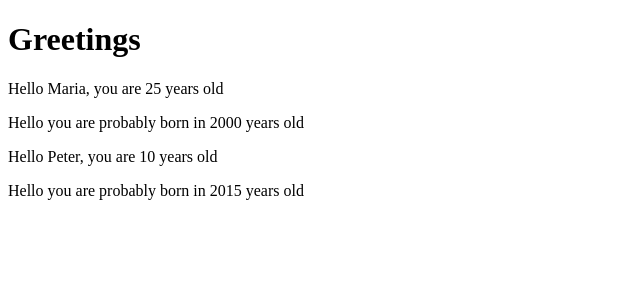
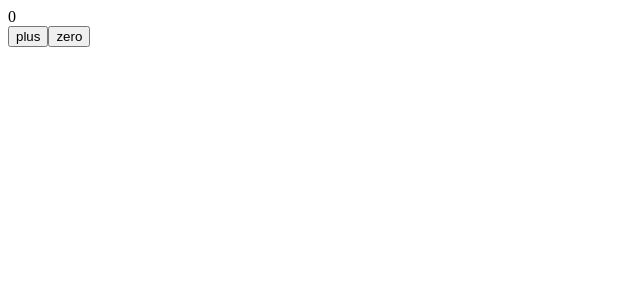
Before and after one commit to codecrafteddesings/CursoFullStackOpen, a React (Vite) app in the folder parte1/unicafe/: page / in a window 1280 px wide. Shown: the top 300 px of the page, without its empty margins (0-640 px from the left). Built offline with nearby package versions, Linux system fonts and the light colour scheme.

Commit message:
refactor: reemplazar componente Hello con lógica de contador en App

```diff
--- a/parte1/unicafe/src/App.jsx
+++ b/parte1/unicafe/src/App.jsx
@@ -1,30 +1,19 @@
-const Hello = (props) => {
-  const bornYear = () => {
-    const yeatNow = new Date().getFullYear()
-    return yeatNow - props.age;
-  }
+import { useState } from "react";
+
+const App = () => {
+  const [counter, setCounter] = useState(0);
+
+  const increaseByOne = () => setCounter(counter + 1);
+  const setToZero = () => setCounter(0);
+
   return (
     <div>
-      <p>
-        Hello {props.name}, you are {props.age} years old
-      </p>
-      <p>
-        Hello you are probably born in  {bornYear()} years old
-      </p>
+      <div>{counter}</div>
+
+      <button onClick={increaseByOne}>plus</button>
+
+      <button onClick={setToZero}>zero</button>
     </div>
   );
 };
-
-const App = () => {
-  const name = "Peter";
-  const age = 10;
-  return (
-    <>
-      <h1>Greetings</h1>
-      <Hello name="Maria" age={20 + 5} />
-      <Hello name={name} age={age} />
-    </>
-  );
-};
-
 export default App;
```
